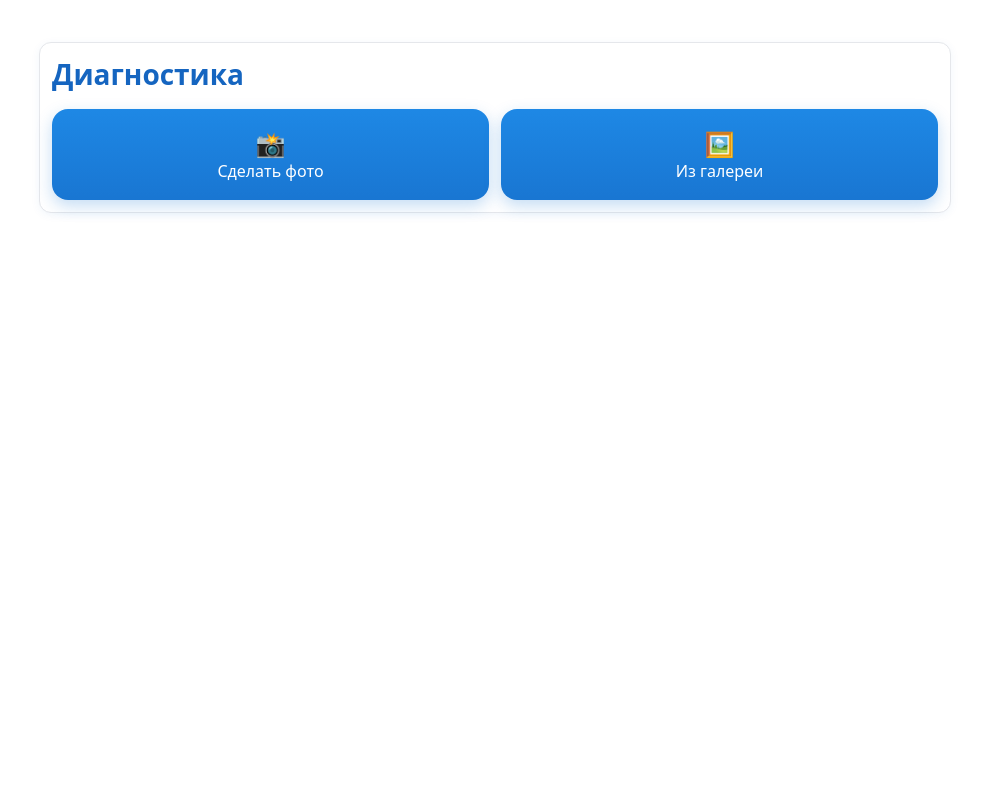
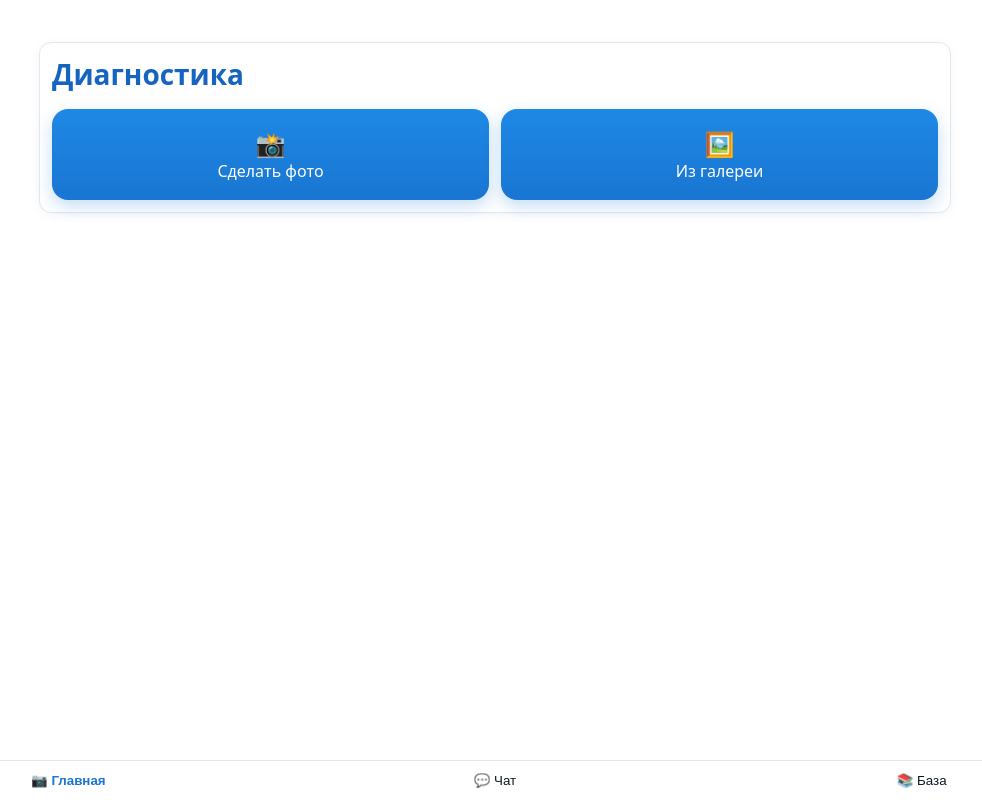
Before and after one commit to kalamshabs-commits/robot-technik, a plain HTML site: page static/index.html in a window 1280 px wide. Shown: the whole page, without its empty margins (145-1127 px from the left). Drawn offline with Linux system fonts and the light colour scheme.

Commit message:
Builder fixed UI nav bar and AI logic

```diff
--- a/static/index.html
+++ b/static/index.html
@@ -27,7 +27,7 @@
   <title>Робот-техник</title>
 </head>
 <body>
-  <main>
+  <main class="app-container">
     <!-- Вкладка ГЛАВНАЯ (Диагностика) -->
     <section id="home" class="view active">
       <h1>Диагностика</h1>
--- a/static/style.css
+++ b/static/style.css
@@ -256,3 +256,33 @@ button:hover{background:var(--blue-dark)}
 .progress>.bar{position:absolute;left:0;top:0;bottom:0;width:0;background:var(--blue);transition:width .25s ease}
 .fade-in{animation:fade .25s ease both}
 @keyframes fade{from{opacity:0;transform:translateY(4px)}to{opacity:1;transform:none}}
+
+.tabbar {
+    position: fixed;
+    bottom: 0;
+    left: 0;
+    width: 100%;
+    z-index: 9999;
+    background: #fff;
+    border-top: 1px solid #e5e7eb;
+    display: flex;
+    justify-content: space-around;
+    padding-bottom: env(safe-area-inset-bottom);
+}
+
+.tab {
+    flex: 1;
+    padding: 12px 8px;
+    background: #fff;
+    color: #0f172a;
+    border: 0;
+}
+
+.tab.active {
+    color: #1976d2;
+    font-weight: 600;
+}
+
+.app-container {
+    padding-bottom: 80px;
+}
```
Also changed, not shown: 1 other file.
